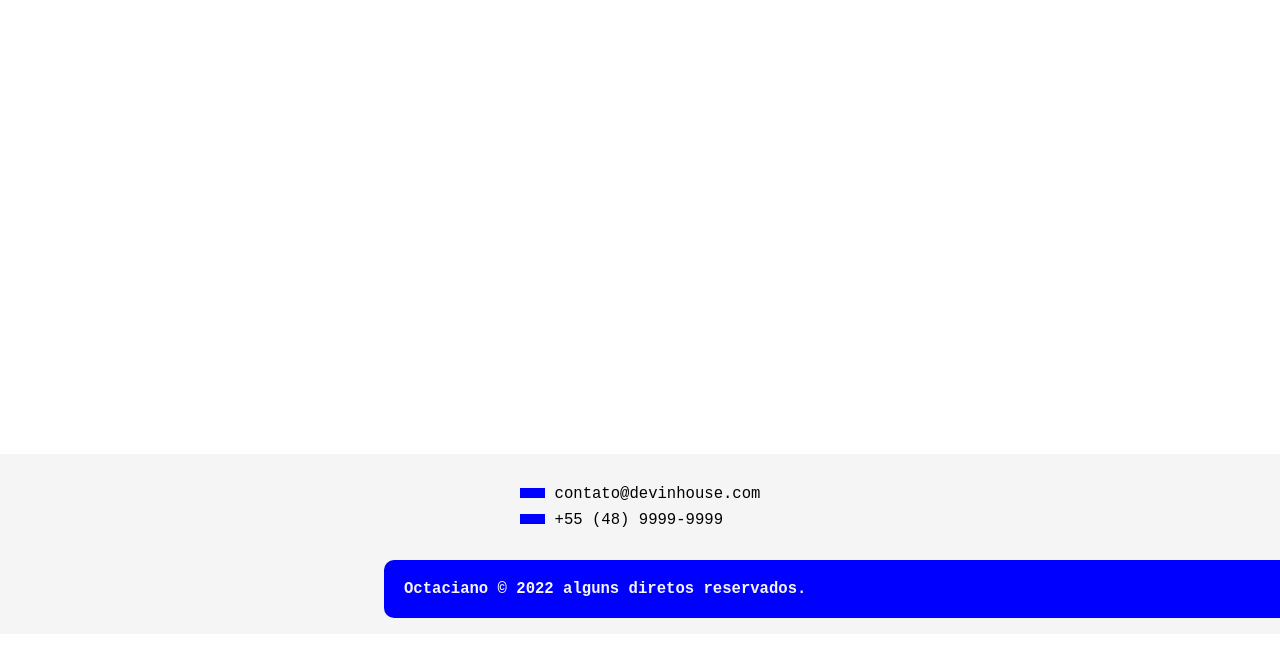
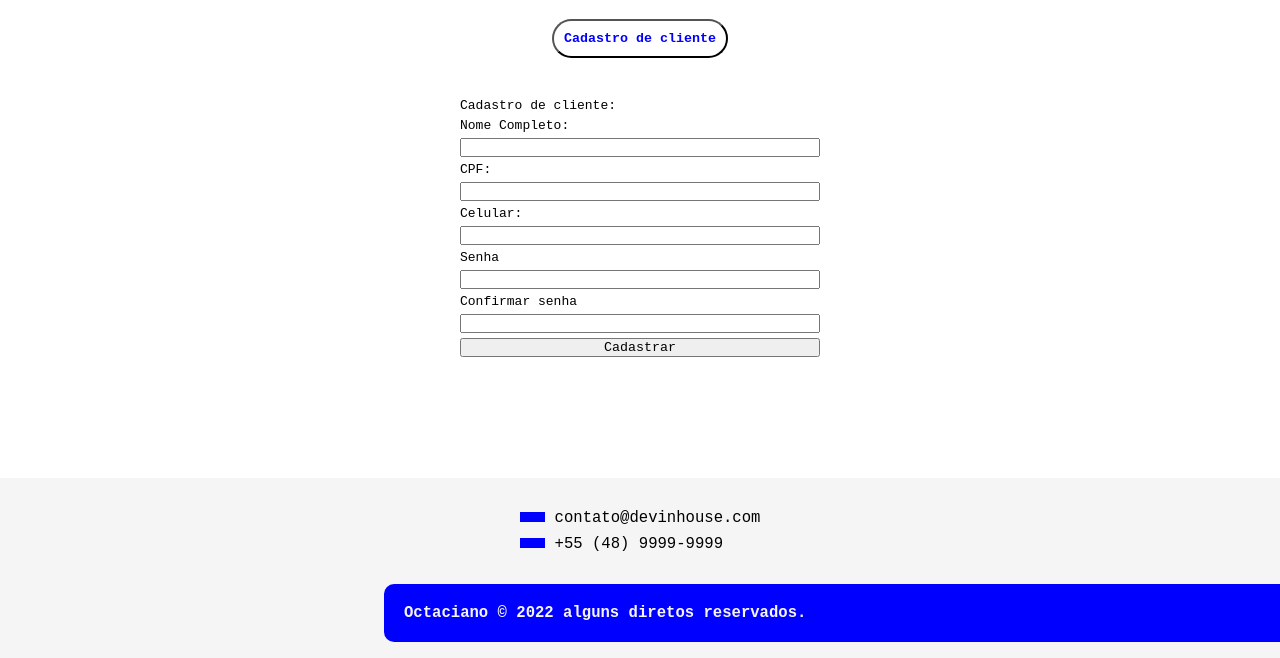
Before and after one commit to 2kand2/2kand2-DEVinPhilips-M1S04, a plain HTML site: page index.html in a window 1280 px wide. Shown: the part 166-824 px from the top of the page. Before the commit the page ends 800 px from the top, so only its background shows below. Drawn offline with Linux system fonts and the light colour scheme.

Commit message:
Include register form

```diff
--- a/index.html
+++ b/index.html
@@ -14,7 +14,30 @@
         <img class="logo-header" src="./img/logo-philips.png" alt="logo da philips" />
         <p class="title-header">Philips Bank</p>
       </header>
-      <section class="main-section"></section>
+      <section class="main-section">
+        <div class="banking-operations">
+          <h1>Conta Bancária</h1>
+          <div class="banking-operations-list">
+            <button id="register">Cadastro de cliente</button>
+          </div>
+        </div>
+        <div class="card-operation">
+          <form id="formRegister" class="ativo">
+            <label for="undefined">Cadastro de cliente:</label>
+            <label for="fullName">Nome Completo: </label>
+            <input id="fullName" name="fullName" type="text" required="true" />
+            <label for="cpf">CPF:</label>
+            <input id="cpf" name="cpf" type="number" required="true" />
+            <label for="phone">Celular:</label>
+            <input id="phone" name="phone" type="tel" required="true" />
+            <label for="password">Senha</label>
+            <input id="password" name="password" type="password" required="true" />
+            <label for="confirmPassword">Confirmar senha</label>
+            <input id="confirmPassword" name="confirmPassword" type="password" required="true" />
+            <button id="registerBtn" type="submit">Cadastrar</button>
+          </form>
+        </div>
+      </section>
       <footer class="footer">
         <ul class="dados">
           <li>contato@devinhouse.com</li>
```
